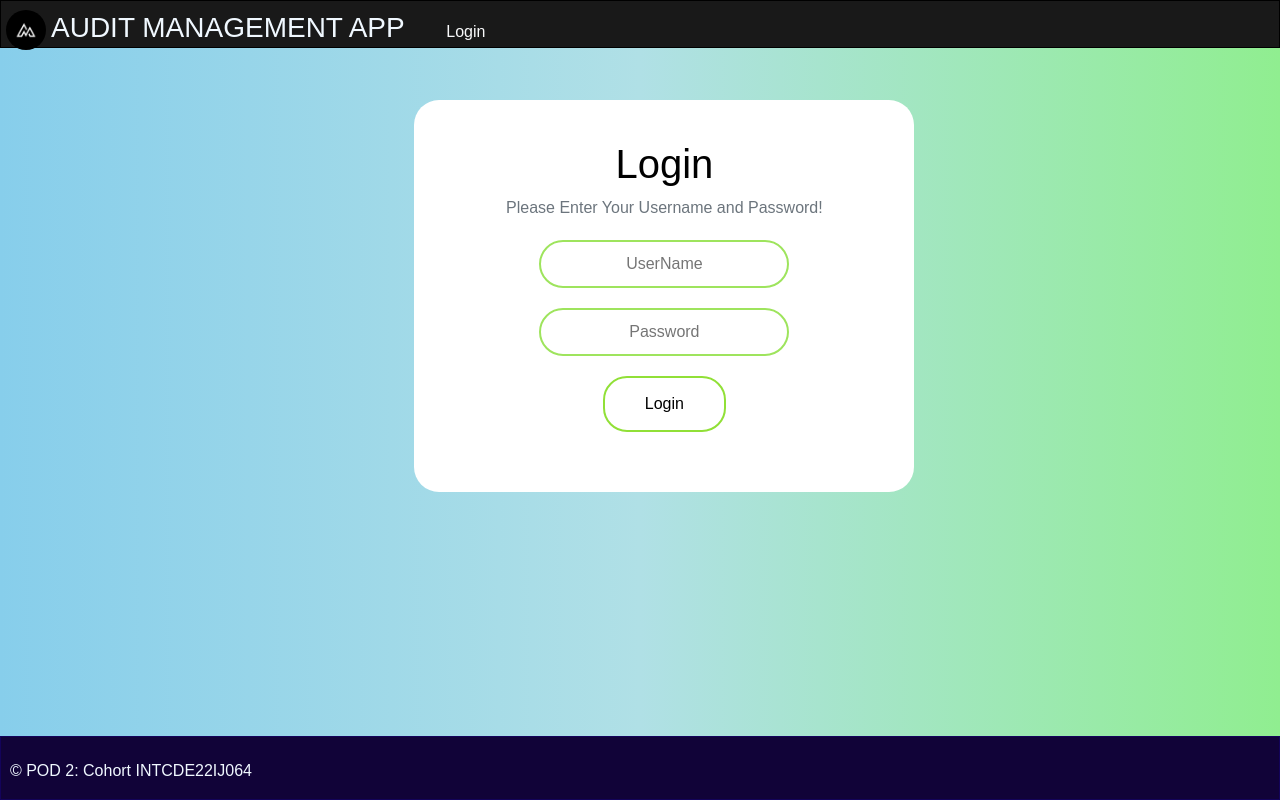
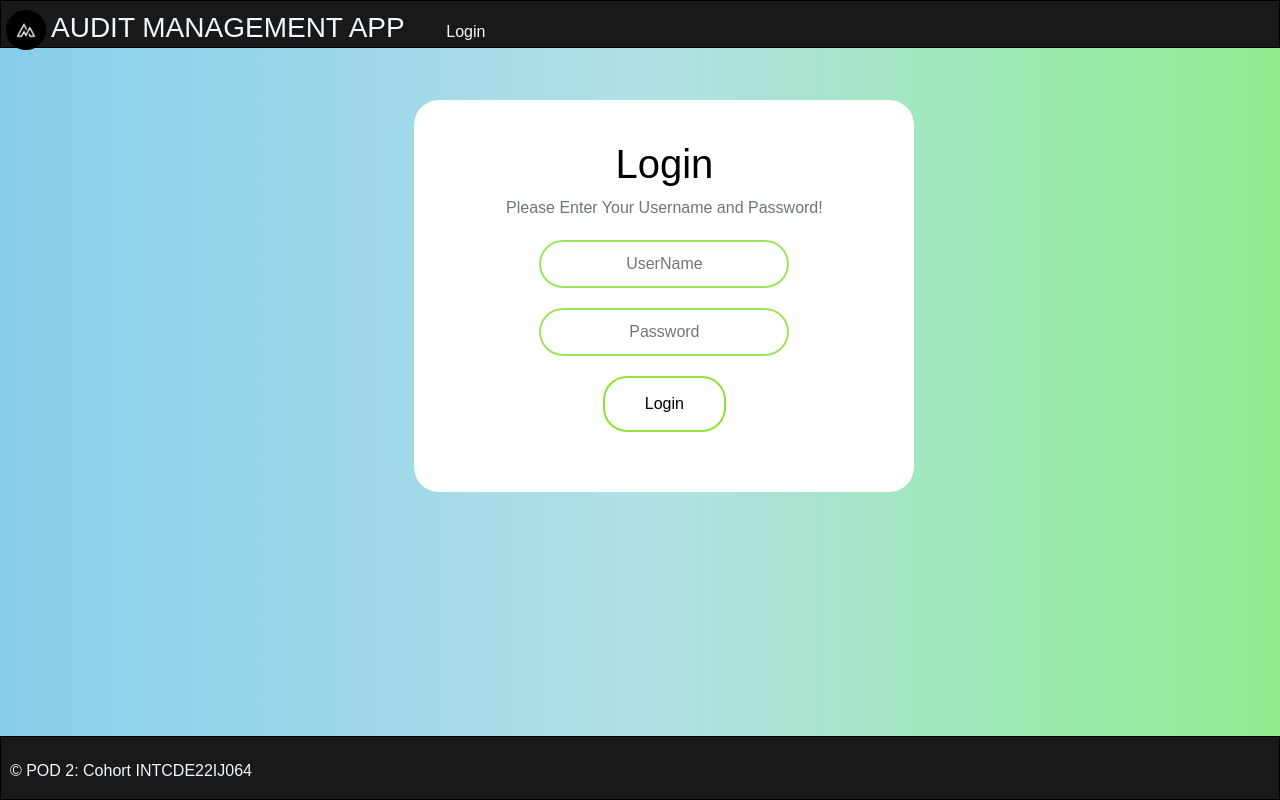
Before and after one commit to Ammugayathri/MFPE-POD2-Audit-Management, an Angular app in the folder Audit-Management-App/: page / in a window 1280 px wide. Built offline with nearby package versions, Linux system fonts and the light colour scheme.

Commit message:
Update app.component.css

```diff
--- a/Audit-Management-App/src/app/app.component.css
+++ b/Audit-Management-App/src/app/app.component.css
@@ -10,8 +10,8 @@ footer {
     width : 100%;
     height : 8vh;
     color: aliceblue;
-    background-color: #110338;
-    border: 1px solid rgb(19, 3, 90);
+    background-color: #191919;
+    border: 1px solid black;
 }
 footer{
     position: fixed;
```
